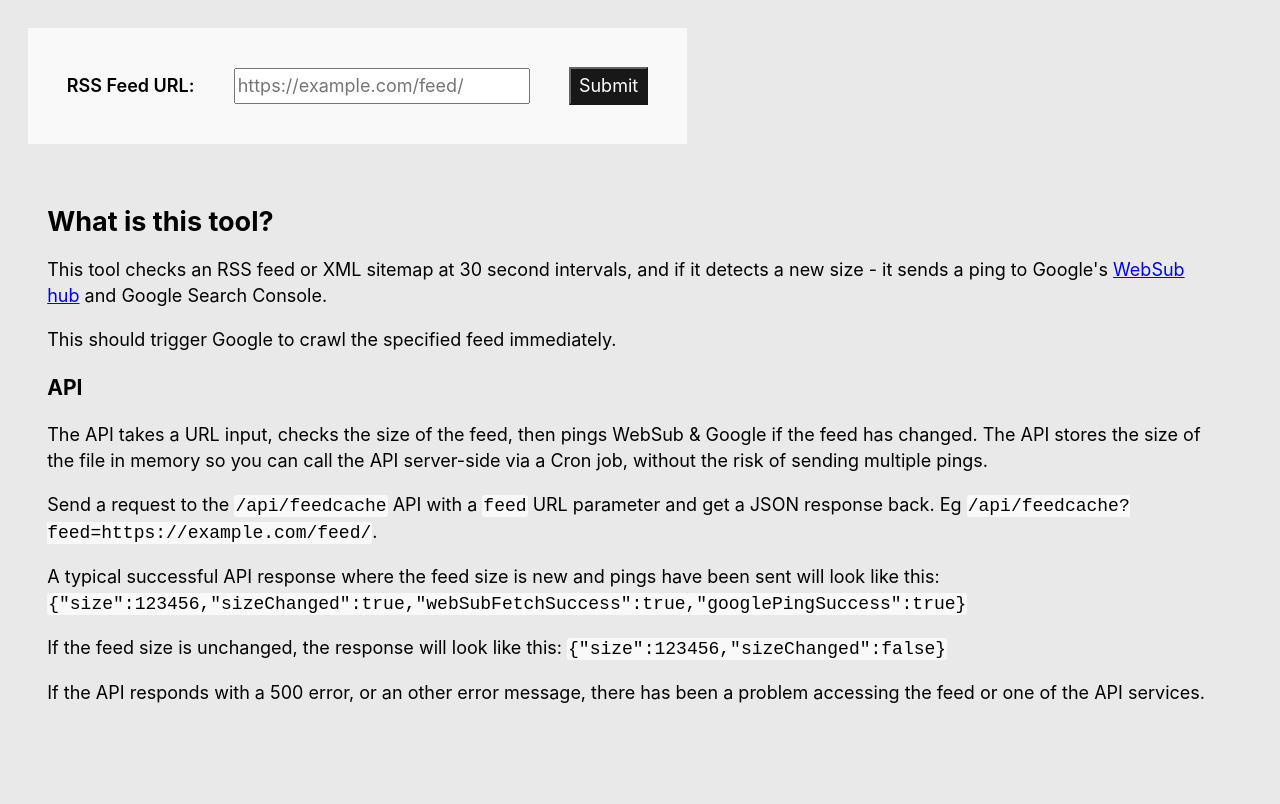
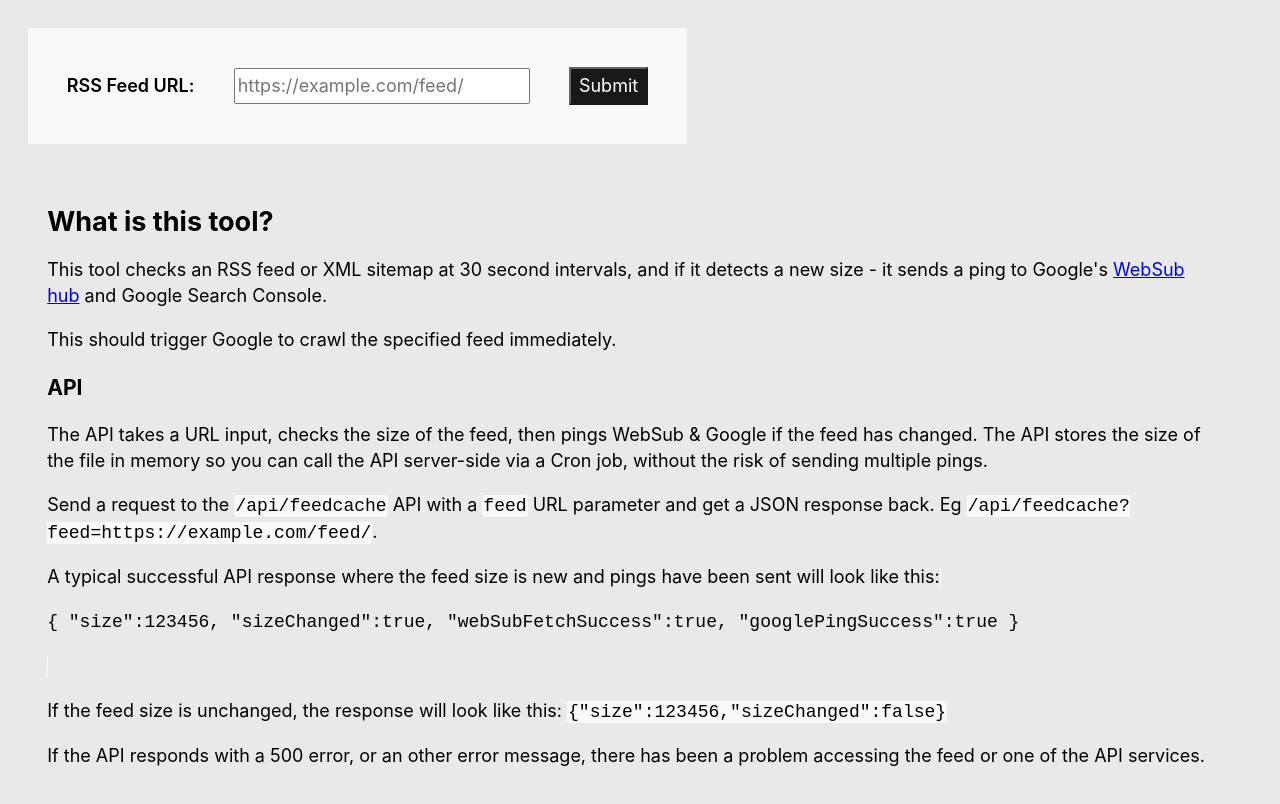
Before and after one commit to colinmcdermott/feedchecker-api, a Next.js app: page / in a window 1280 px wide. Shown: the top 804 px of the page. Built offline with nearby package versions, Linux system fonts and the light colour scheme.

Commit message:
Update index.tsx

```diff
--- a/pages/index.tsx
+++ b/pages/index.tsx
@@ -90,7 +90,16 @@ function FeedChecker() {
         <h3>API</h3>
         <p>The API takes a URL input, checks the size of the feed, then pings WebSub & Google if the feed has changed. The API stores the size of the file in memory so you can call the API server-side via a Cron job, without the risk of sending multiple pings.</p>
         <p>Send a request to the <code>/api/feedcache</code> API with a <code>feed</code> URL parameter and get a JSON response back. Eg <code>/api/feedcache?feed=https://example.com/feed/</code>.</p>
-        <p>A typical successful API response where the feed size is new and pings have been sent will look like this: <code>&#123;"size":123456,"sizeChanged":true,"webSubFetchSuccess":true,"googlePingSuccess":true&#125;</code></p>
+        <p>A typical successful API response where the feed size is new and pings have been sent will look like this:
+          <code><pre>
+            &#123;
+            "size":123456,
+            "sizeChanged":true,
+            "webSubFetchSuccess":true,
+            "googlePingSuccess":true
+            &#125;
+          </pre></code>
+        </p>
         <p>If the feed size is unchanged, the response will look like this: <code>&#123;"size":123456,"sizeChanged":false&#125;</code></p>
         <p>If the API responds with a 500 error, or an other error message, there has been a problem accessing the feed or one of the API services.</p>
       </section>
```
